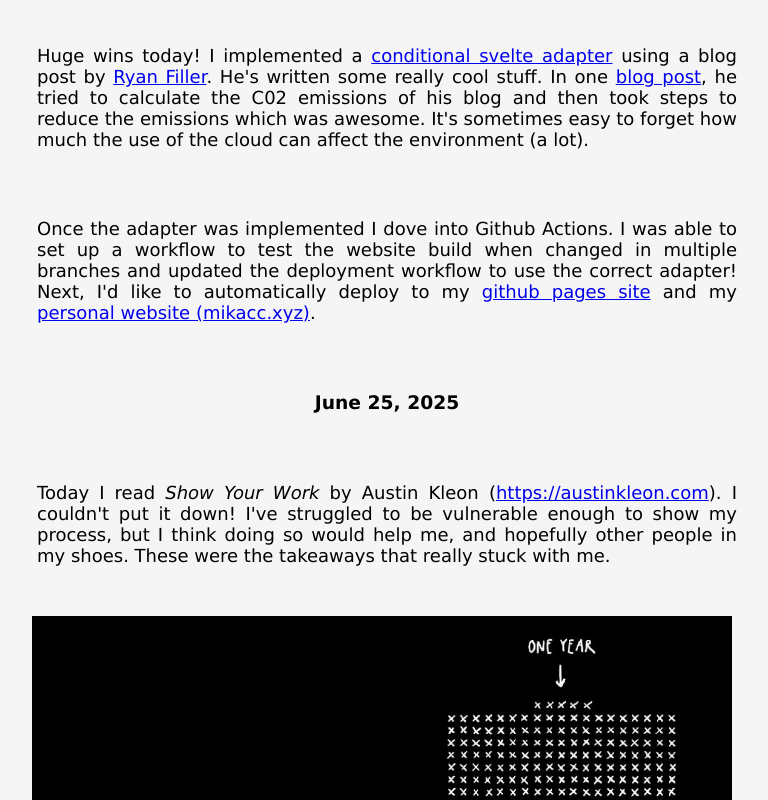
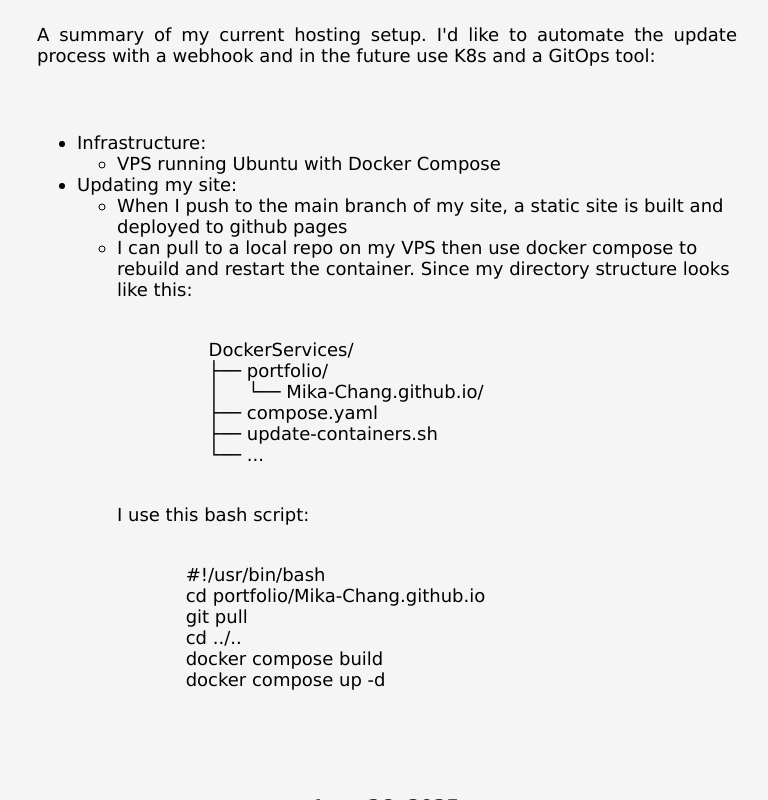
Before and after one commit to Mika-Chang/Mika-Chang.github.io, a SvelteKit app: page /daily in a window 1280 px wide. Shown: the part 600-1400 px from the top of the page, without its empty margins (253-1021 px from the left). Built offline with nearby package versions, Linux system fonts and the light colour scheme.

Commit message:
added 6/27/25 update

```diff
--- a/src/routes/daily/+page.svelte
+++ b/src/routes/daily/+page.svelte
@@ -15,16 +15,46 @@
                 <li>Reconfiguring Certbot to handle SSL certificates now that my infrastructure is running in docker.</li>
             </ul>
         </li>
-        <li> Trying to work backwards from having a successful DevOps/SRE role to now, so I can build towards that. I've been watching/reading content by Mischa van den Burg (<a href="https://mischavandenburg.com/aboutme/">https://mischavandenburg.com/aboutme/</a>).
+        <li> Trying to work backwards from having a successful DevOps/SRE role to now, so I can build towards that.
         </li>
     </ul>
+
+    <h3>June 27, 2025</h3><br><br><br>
+    <p>A summary of my current hosting setup. I'd like to automate the update process with a webhook and in the future use K8s and a GitOps tool:</p>
+    <ul>
+    <li>Infrastructure: <ul>
+        <li>VPS running Ubuntu with Docker Compose</li></ul>
+    <li>Updating my site: <ul>
+        <li>When I push to the main branch of my site, a static site is built and deployed to github pages</li>
+        <li>
+            I can pull to a local repo on my VPS then use docker compose to rebuild and restart the container. Since my directory structure looks like this:
+            <pre><code>
+                DockerServices/
+                ├── portfolio/
+                │     └── Mika-Chang.github.io/
+                ├── compose.yaml
+                ├── update-containers.sh
+                └── ...
+            </code></pre>
+            I use this bash script:
+            <pre><code>
+            #!/usr/bin/bash
+            cd portfolio/Mika-Chang.github.io
+            git pull
+            cd ../..
+            docker compose build
+            docker compose up -d
+            </code></pre>
+        </li>
+    </ul></ul>
+
     <h3>June 26, 2025</h3>
     <p>Huge wins today! I implemented a <a href="https://www.ryanfiller.com/blog/tips/conditional-sveltekit-adapters">conditional svelte adapter</a> using a blog post by <a href="https://www.ryanfiller.com/">Ryan Filler</a>. He's written some really cool stuff. In one <a href="https://www.ryanfiller.com/blog/why-my-blog-stopped-using-deploy-previews">blog post</a>, he tried to calculate the C02 emissions of his blog and then took steps to reduce the emissions which was awesome. It's sometimes easy to forget how much the use of the cloud can affect the environment (a lot).</p>
     <p>Once the adapter was implemented I dove into Github Actions. I was able to set up a workflow to test the website build when changed in multiple branches and updated the deployment workflow to use the correct adapter! Next, I'd like to automatically deploy to my
     <a href="https://mika-chang.github.io/">github pages site</a> and my <a href="https://mikacc.xyz/">personal website (mikacc.xyz)</a>.</p>
+
     <h3>June 25, 2025</h3>
-    <p>Today I read <i>Show Your Work</i> by Austin Kleon (<a href="https://austinkleon.com">https://austinkleon.com</a>).
-        I couldn't put it down! I've struggled to be vulnerable enough to show my process, but I think doing so would help me, and hopefully other people in my shoes. These were the takeaways that really stuck with me.</p>
+    <p>Today I read <i>Show Your Work</i> by Austin Kleon (<a href="https://austinkleon.com">https://austinkleon.com</a>) after the book was recommended by in a video by <a href="https://mischavandenburg.com/aboutme/">Mischa van den Burg</a>. I couldn't put it down! I've struggled to be vulnerable enough to show my process, but I think doing so would help me, and hopefully other people in my shoes. These were the takeaways that really stuck with me.</p>
     <img src="/images/incremental_change.png" alt="How daily progress adds up" />
     <ul>
         <li>Daily progress adds up. Image above from <i>Show Your Work</i>. <a href="https://austinkleon.com/show-your-work/">https://austinkleon.com/show-your-work/</a></li>
```
